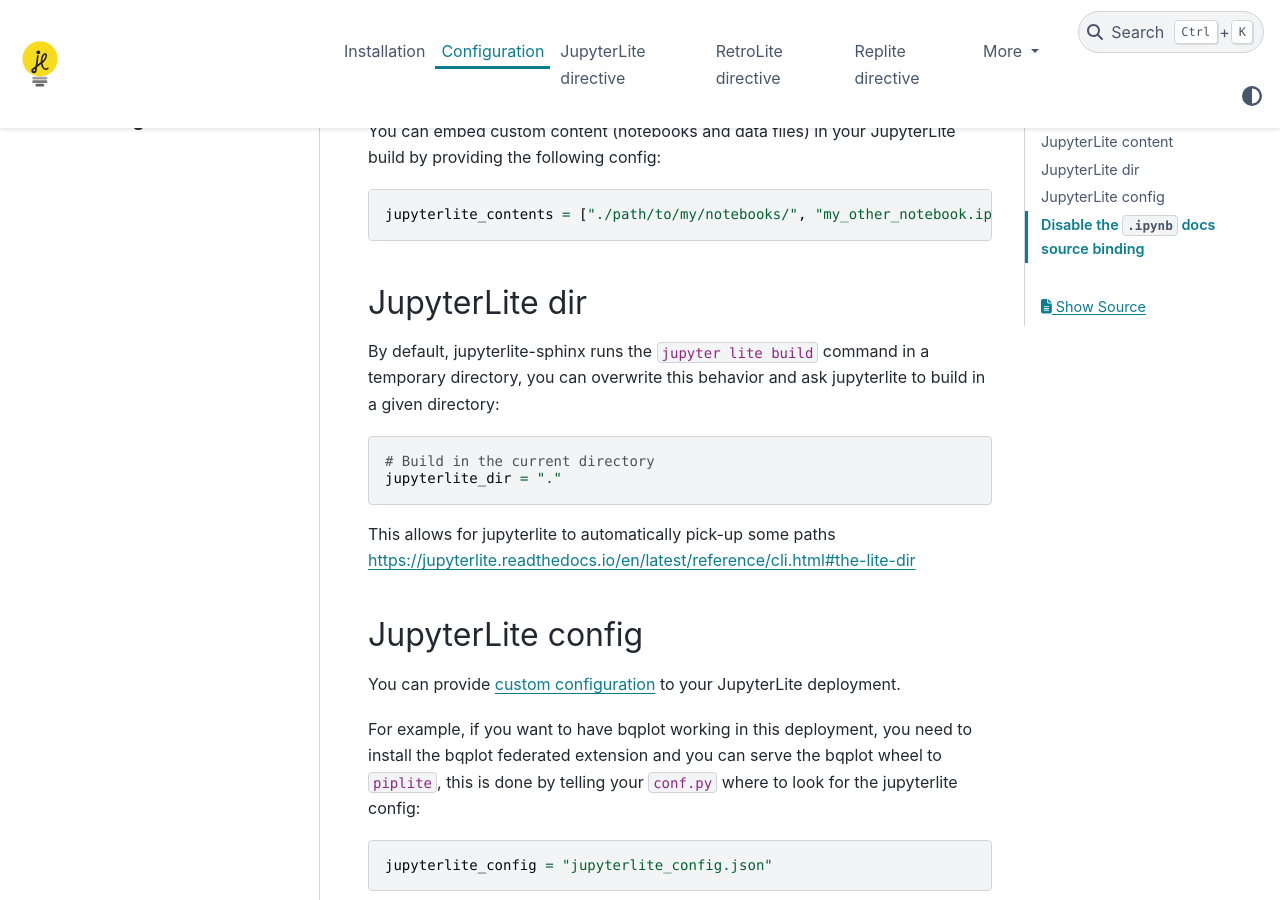
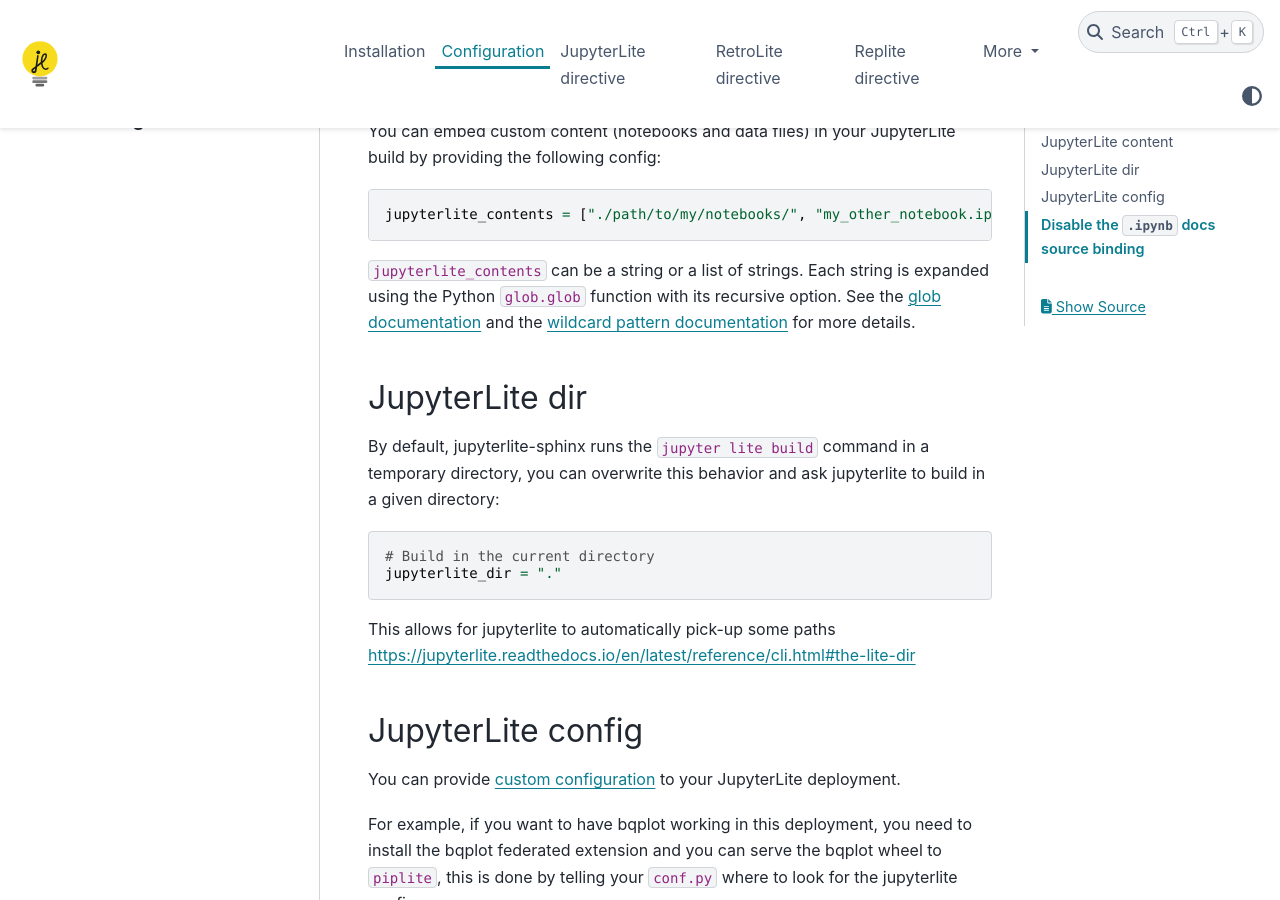
Before and after one commit to jupyterlite/jupyterlite-sphinx, a Sphinx documentation site: the page built from docs/configuration.rst, in a window 1280 px wide and 900 px high, scrolled down 306 px. Built offline with Sphinx 7.4.7 and the PyData theme 0.15.4, drawn with Linux system fonts in a browser that asks for light colours.

Commit message:
Add docs for jupyterlite_contents values

```diff
--- a/docs/configuration.rst
+++ b/docs/configuration.rst
@@ -11,6 +11,8 @@
 .. code-block:: python
 
     jupyterlite_contents = ["./path/to/my/notebooks/", "my_other_notebook.ipynb"]
+
+``jupyterlite_contents`` can be a string or a list of strings. Each string is expanded using the Python ``glob.glob`` function with its recursive option. See the `glob documentation <https://docs.python.org/3/library/glob.html#glob.glob>`_ and the `wildcard pattern documentation <https://docs.python.org/3/library/fnmatch.html#fnmatch.fnmatch>`_ for more details.
 
 JupyterLite dir
 ---------------
```
